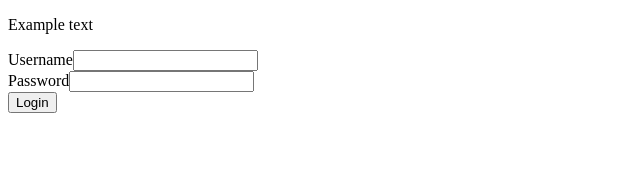
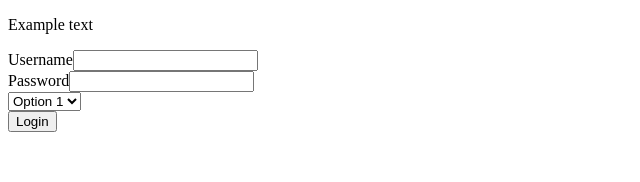
Before and after one commit to legionscript/react-crash-course, a React (Create React App) app: page / in a window 1280 px wide. Shown: the top 182 px of the page, without its empty margins (0-640 px from the left). Built offline with nearby package versions, Linux system fonts and the light colour scheme.

Commit message:
Tutorial 4

```diff
--- a/src/components/Form.js
+++ b/src/components/Form.js
@@ -3,13 +3,21 @@ import React, { useState, useEffect } from 'react';
 const Form = ({ text }) => {
   const [username, setUsername] = useState('')
   const [password, setPassword] = useState('')
+  const [selectInput, setSelectInput] = useState('')
 
   useEffect(() => {
-  	console.log(username, password)
-  }, [username, password])
+  	// console.log(username, password, selectInput)
+  }, [username, password, selectInput])
+
+  const handleSubmit = e => {
+    // logic for form submission
+    e.preventDefault()
+    console.log('form submit!')
+    console.log(username, password, selectInput)
+  }
 
   return (
-    <div>
+    <form onSubmit={handleSubmit}>
     	<p>{text}</p>
     	<div>
     		<label htmlFor='username'>Username</label>
@@ -21,10 +29,20 @@ const Form = ({ text }) => {
     		<input type='password' name='password' value={password} onChange={e => setPassword(e.target.value)} />
     	</div>
 
+      {/*<textarea value={username} />*/}
+
+      <select value={selectInput} onChange={e => setSelectInput(e.target.value)}>
+        <option value="1">Option 1</option>
+        <option value="2">Option 2</option>
+        <option value="3">Option 3</option>
+      </select>
+
+      {/*<input type='file' />*/}
+
     	<div>
     		<input type='submit' value='Login' />
     	</div>
-    </div>
+    </form>
   )
 }
 
```
